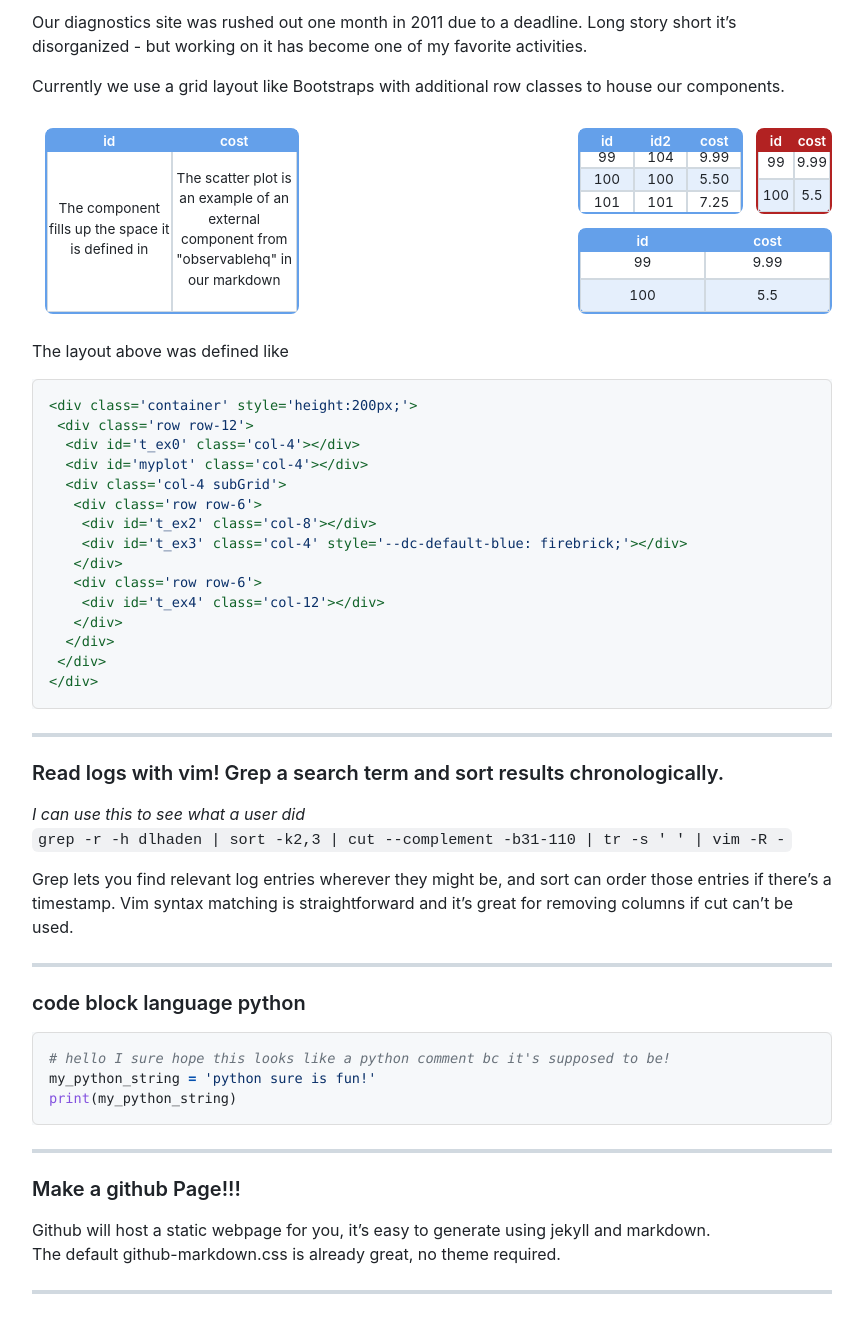
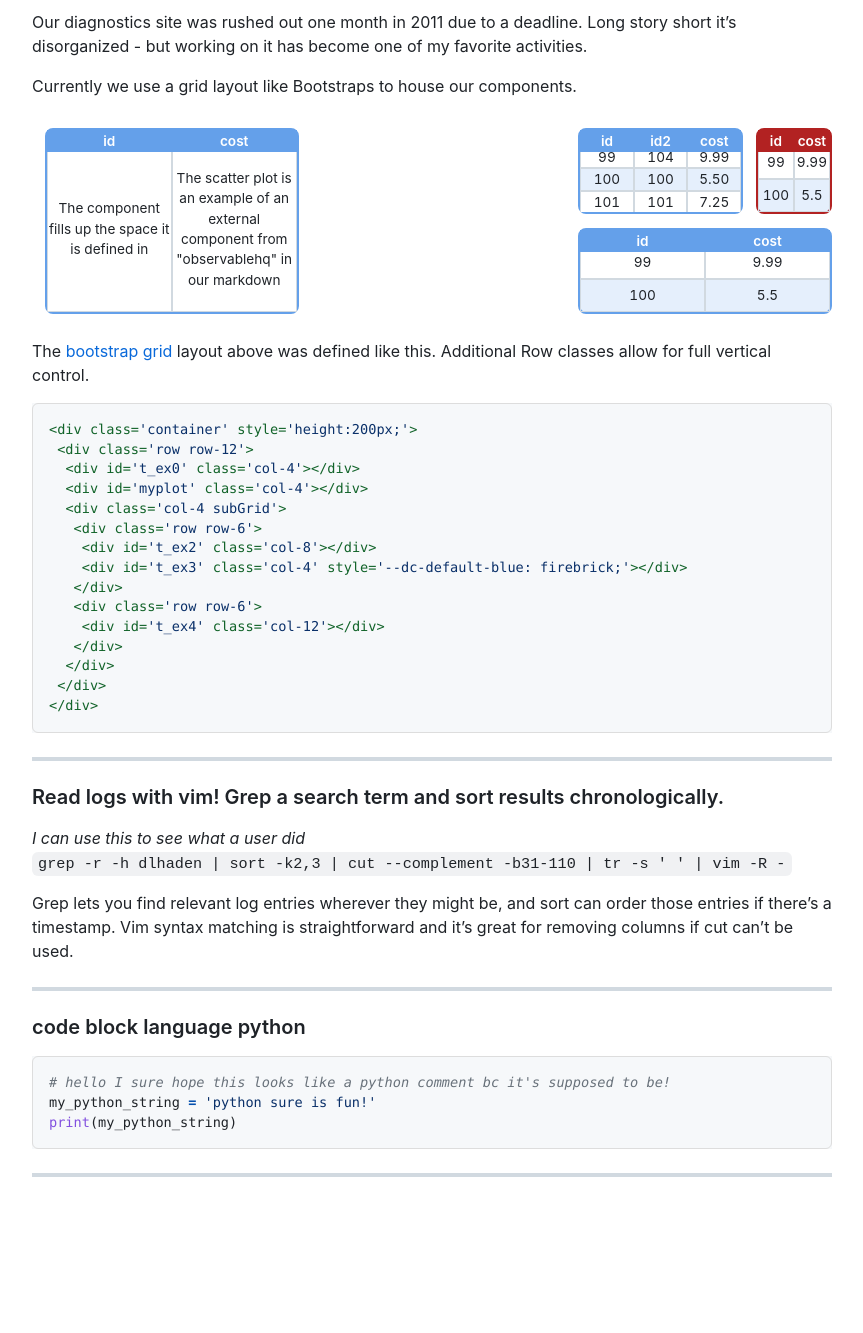
Before and after one commit to Max-Durbin/maxdurbin, a Jekyll site: the page built from index.md, in a window 1280 px wide and 1400 px high, scrolled down 1040 px. Shown: the top 1333 px of the window, without its empty margins (208-1071 px from the left). Built offline with Jekyll 4.4.1, drawn with Linux system fonts in a browser that asks for light colours; nearby versions of some CDN libraries; after the commit the page ends 2323 px from its top, so only the background shows below that.

Commit message:
minor changes and resume template

````diff
--- a/index.md
+++ b/index.md
@@ -53,14 +53,15 @@ Our diagnostics site was rushed out one month in 2011 due to a deadline.
 Long story short it's disorganized - but working on it has become
 one of my favorite activities.
 
-Currently we use a grid layout like Bootstraps with additional row classes to house our components.
+Currently we use a grid layout like Bootstraps to house our components.
 
 <!-- we should be able to escape this section-->
 {% include grid_components_example.html %}
 
 <div style="height:25px;"></div>
 
-The layout above was defined like
+The [bootstrap grid](https://getbootstrap.com/docs/5.3/layout/grid/) layout above was defined like this.
+Additional Row classes allow for full vertical control.
 
 <!--needs css for syntax highlighting-->
 ```html
@@ -104,12 +105,6 @@ print(my_python_string)
 
 ---
 
-### Make a github Page!!!
-
-Github will host a static webpage for you, it's easy to generate using jekyll and markdown.
-The default github-markdown.css is already great, no theme required.
-
----
 
 <!-- do i need a footer?-->
 <div style="height: 50px;"></div>
````
Also changed, not shown: 1 other file.
